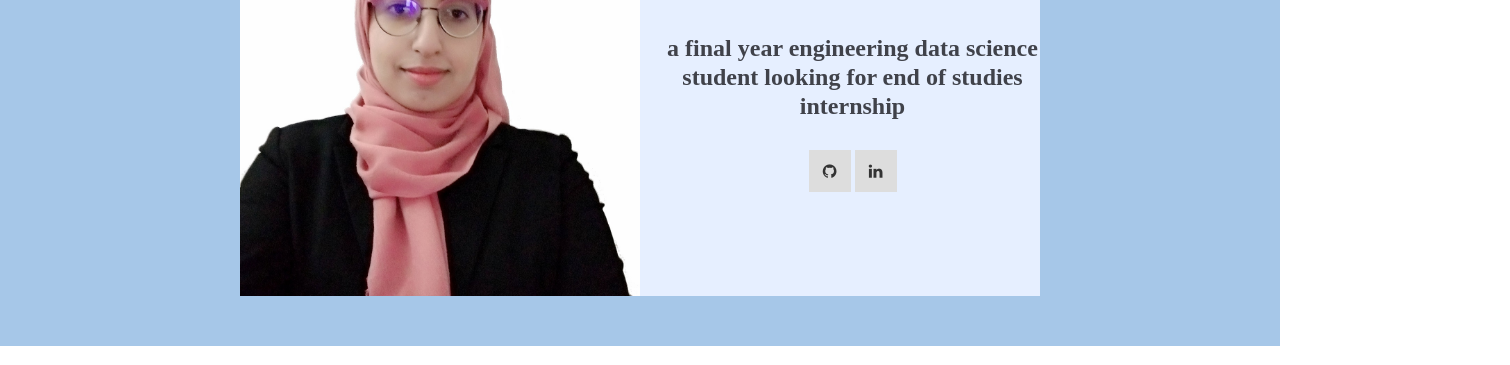
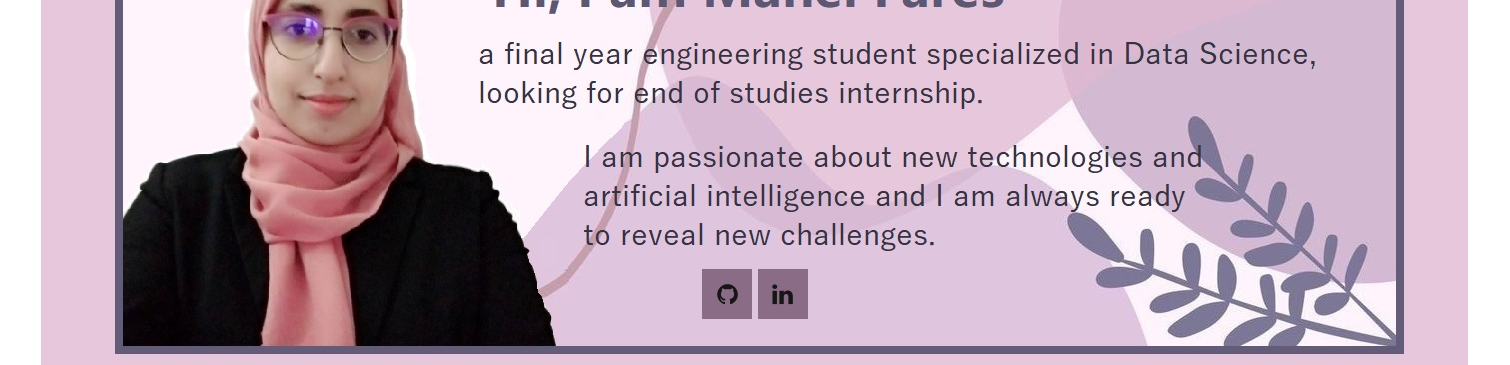
Before and after one commit to Manel-Fares/Manel-Fares.github.io, a plain HTML site: page index.html in a window 1280 px wide. Shown: the part 203-568 px from the top of the page, 1510 px wide, since content can reach past the window. Drawn offline with Linux system fonts and the light colour scheme.

Commit message:
e-portfolio

```diff
--- a/css/style.css
+++ b/css/style.css
@@ -481,7 +481,9 @@ ol {
 	Hero section
 -----------------------*/
 .hero-section {
-	background: #a6c7e8;
+
+	width: 1510px;
+	height: 551px;
 }
 
 .hero-text {
@@ -560,22 +562,23 @@ ol {
 }
 
 .about-social {
-	margin-top: 30px;
+	margin-top: 383px;
 }
 .about-social li {
 	display: inline-block;
 	margin-bottom: 3px;
 }
 .about-social a {
-	width: 42px;
-	height: 42px;
-	line-height: 42px;
+	width: 50px;
+	height: 50px;
+	line-height: 50px;
 	text-align: center;
-	color: #333333;
-	background: #dddddd;
+	font-size: 24px;
+	color: #171617;
+	background: rgba(84, 50, 79, 0.6);
 }
 .about-social a:hover {
-	background: #a6c7e8;
+	background: #604560;
 	color: white;
 }
 .hero-info ul li span {
--- a/index.html
+++ b/index.html
@@ -54,28 +54,13 @@
 	<!-- Header section end -->
 
 	<!-- Hero section start -->
-	<section class="hero-section spad text-center">
-			<div class="row">
-				<div class="col-md-12 col-sm-12" align="center">
-					<div class="box-content profile">
+	<section class="hero-section spad text-center" style="background-image:url(img/b1.jpg)">
 
-						<div class="profile-thumb">
-							<img src="img/pics/me2.jpg" alt="">
-						</div>
-						<div class="profile-content">
-							<br><br><h1 class="profile-name">Hi, I am Manel Fares</h1>
-							<br><br>
-							<h2 class="profile-name-subtext">
-								a final year engineering data science student looking for end of studies internship
-							</h2>
 		<div class="about-social">
 			<ul>
 				<li><a href="https://github.com/Manel-Fares" class="fa fa-github"></a></li>
 				<li><a href="https://www.linkedin.com/in/manel-fares/" class="fa fa-linkedin"></a></li>
 			</ul>
-							</div>
-						</div>
-					</div>
 		</div>
 
 			</div>
```
Also changed, not shown: img/b1.jpg (added), img/b2.jpg (added). Lines whose indentation alone changed are shown as unchanged.
